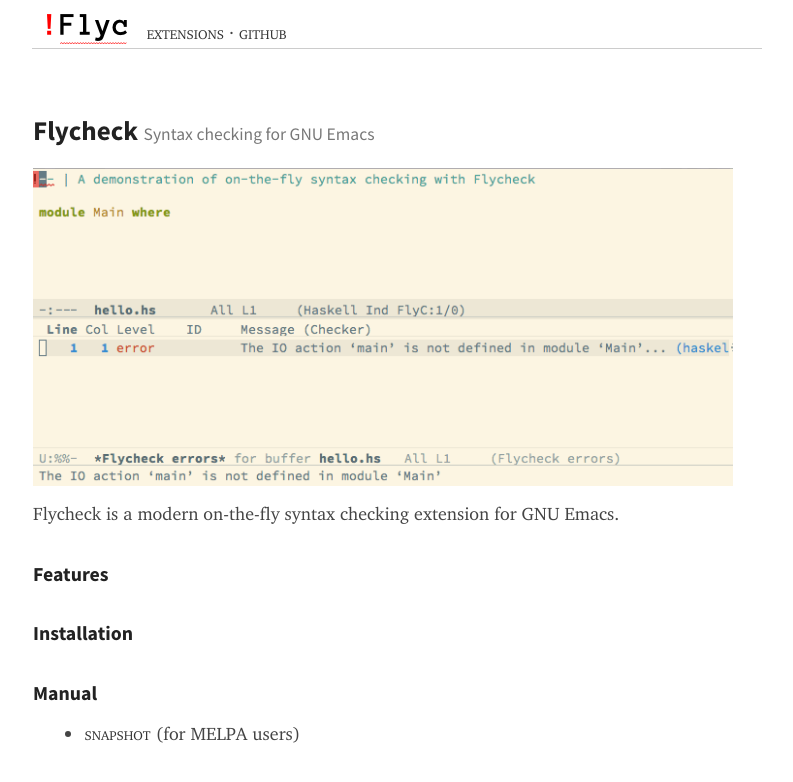
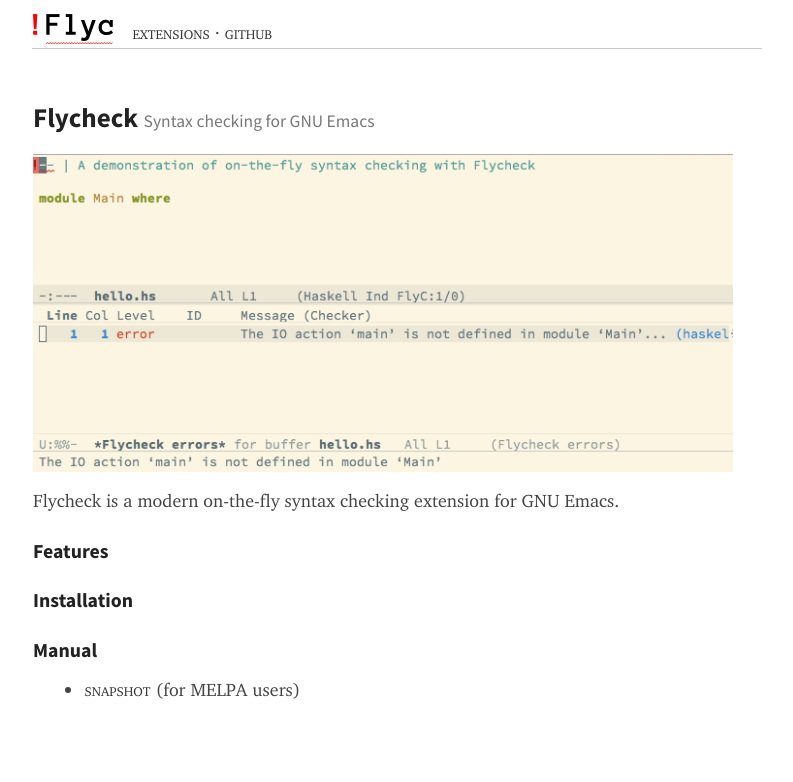
Before and after one commit to cmarqu/flycheck.github.io, a Jekyll site: the page built from index.md, in a window 1280 px wide. Shown: the top 782 px of the page, without its empty margins (257-1050 px from the left). Built offline with Jekyll 4.4.1, drawn with Linux system fonts in a browser that asks for light colours.

Commit message:
Fix header padding

```diff
--- a/css/flycheck.css
+++ b/css/flycheck.css
@@ -24,7 +24,7 @@
     font-weight: bold;
     line-height: 1;
     color: #222;
-    margin-top: 2em;
+    margin-top: 1.5em;
     margin-bottom: 0.86em;
     hyphens: none;
 }
@@ -165,7 +165,7 @@
 }
 
 .navbar-brand {
-    padding: 0.8em;
+    padding-right: 0.8em;
 }
 
 .navbar-nav {
```
